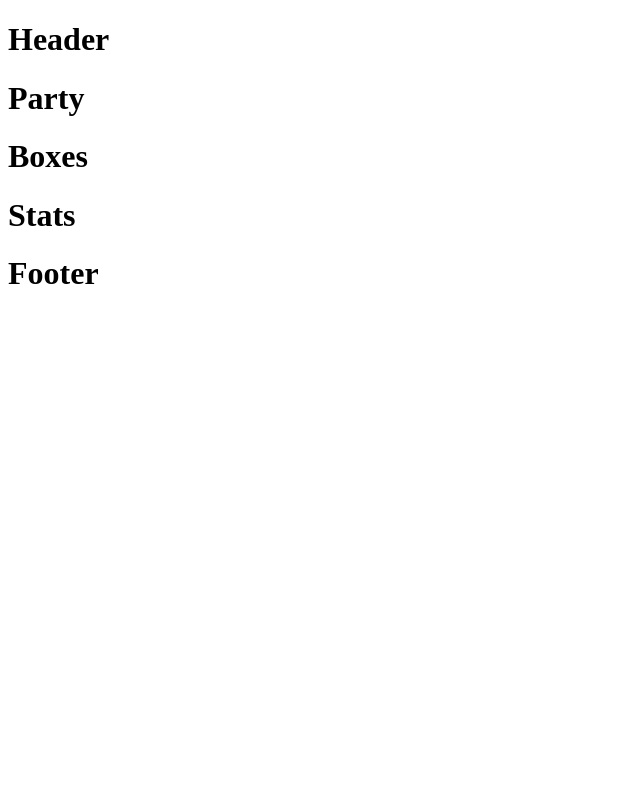
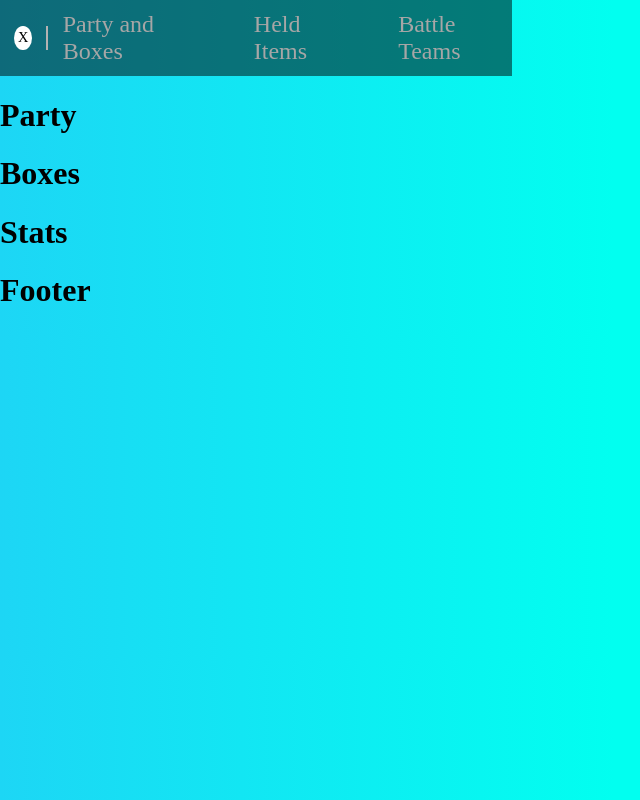
Before and after one commit to KeithPetr/Pokemon-Scarlet-Boxes-React, a React (Vite) app: page / in a window 1280 px wide. Shown: the whole page, without its empty margins (0-640 px from the left). Built offline with nearby package versions, Linux system fonts and the light colour scheme.

Commit message:
Finished a similar layout to screenshot for Header using CSS

```diff
--- a/src/components/Header.jsx
+++ b/src/components/Header.jsx
@@ -1,7 +1,14 @@
-import React from "react"
+import React from "react";
 
 export default function Header() {
-    return (
-        <h1>Header</h1>
-    )
+  return (
+    <header>
+      <ul className="nav-bar-top">
+      <div className="x-border-right"><li className="x-button">X</li></div>
+        <li className="nav-party">Party and Boxes</li>
+        <li className="nav-held">Held Items</li>
+        <li className="nav-battle">Battle Teams</li>
+      </ul>
+    </header>
+  );
 }
--- a/src/index.css
+++ b/src/index.css
@@ -0,0 +1,48 @@
+* {
+  box-sizing: border-box;
+}
+
+body {
+  margin: 0;
+  background: linear-gradient(
+    270deg,
+    rgba(1, 255, 240, 1) 52%,
+    rgba(29, 214, 245, 1) 100%
+  );
+}
+
+/* --------------------------- HEADER -------------------------------- */
+
+.nav-bar-top {
+  display: flex;
+  list-style: none;
+  background-color: rgba(0, 0, 0, 0.5);
+  width: 40%;
+  align-items: center;
+  padding: 0.45em 0;
+  margin: 0;
+  color: #a7a6a6;
+  font-size: 1.5rem;
+}
+
+.x-button {
+  border-radius: 50%;
+  background-color: white;
+  padding: 0.25em;
+  margin: 0 1em;
+  color: black;
+  font-size: 0.9rem;
+}
+
+.x-border-right {
+  border-right: 2px solid rgb(180, 178, 178); /* Add the desired border style */
+}
+
+.nav-party {
+  margin-left: .6em;
+}
+
+.nav-held,
+.nav-battle {
+  margin-left: 2em;
+}
```
